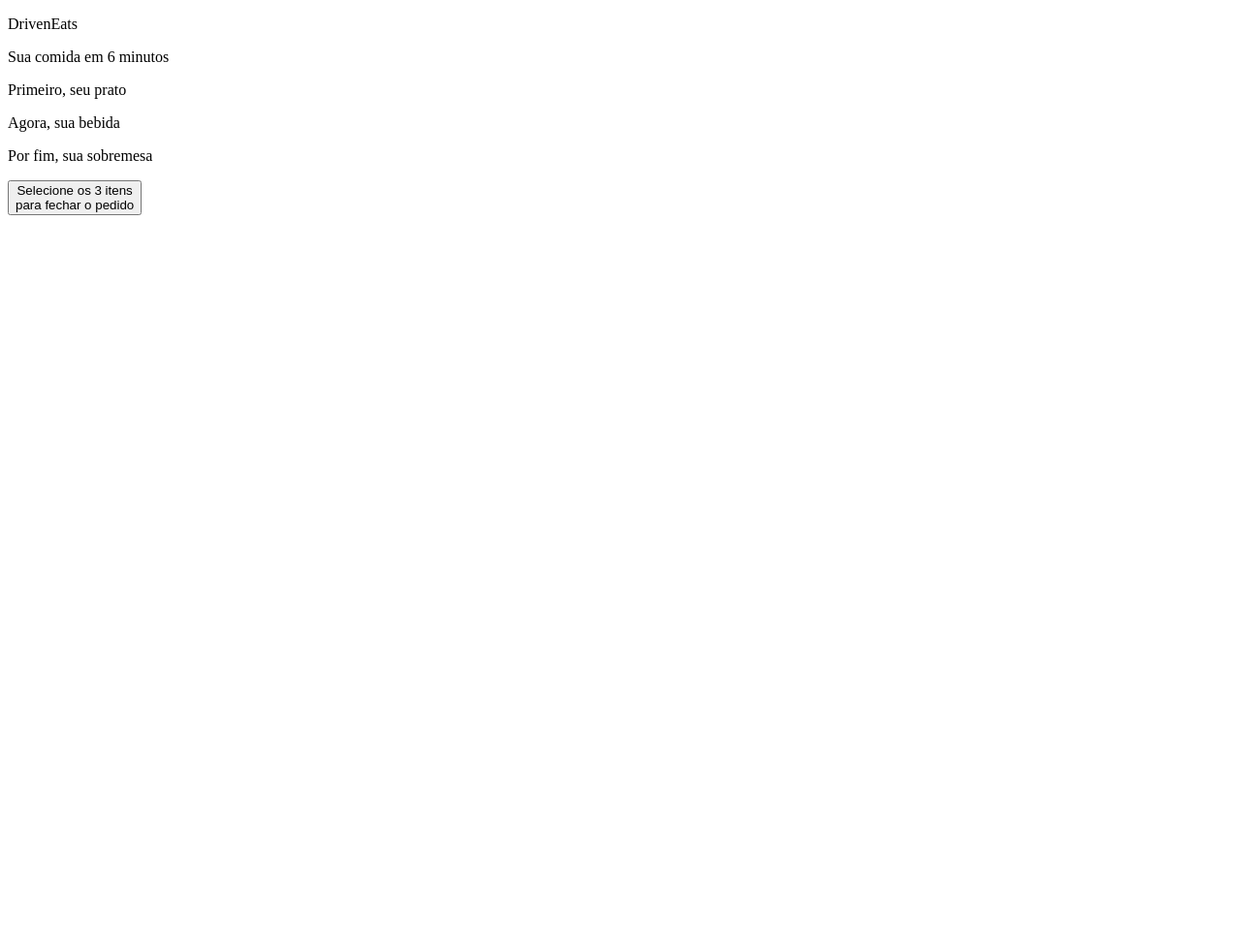
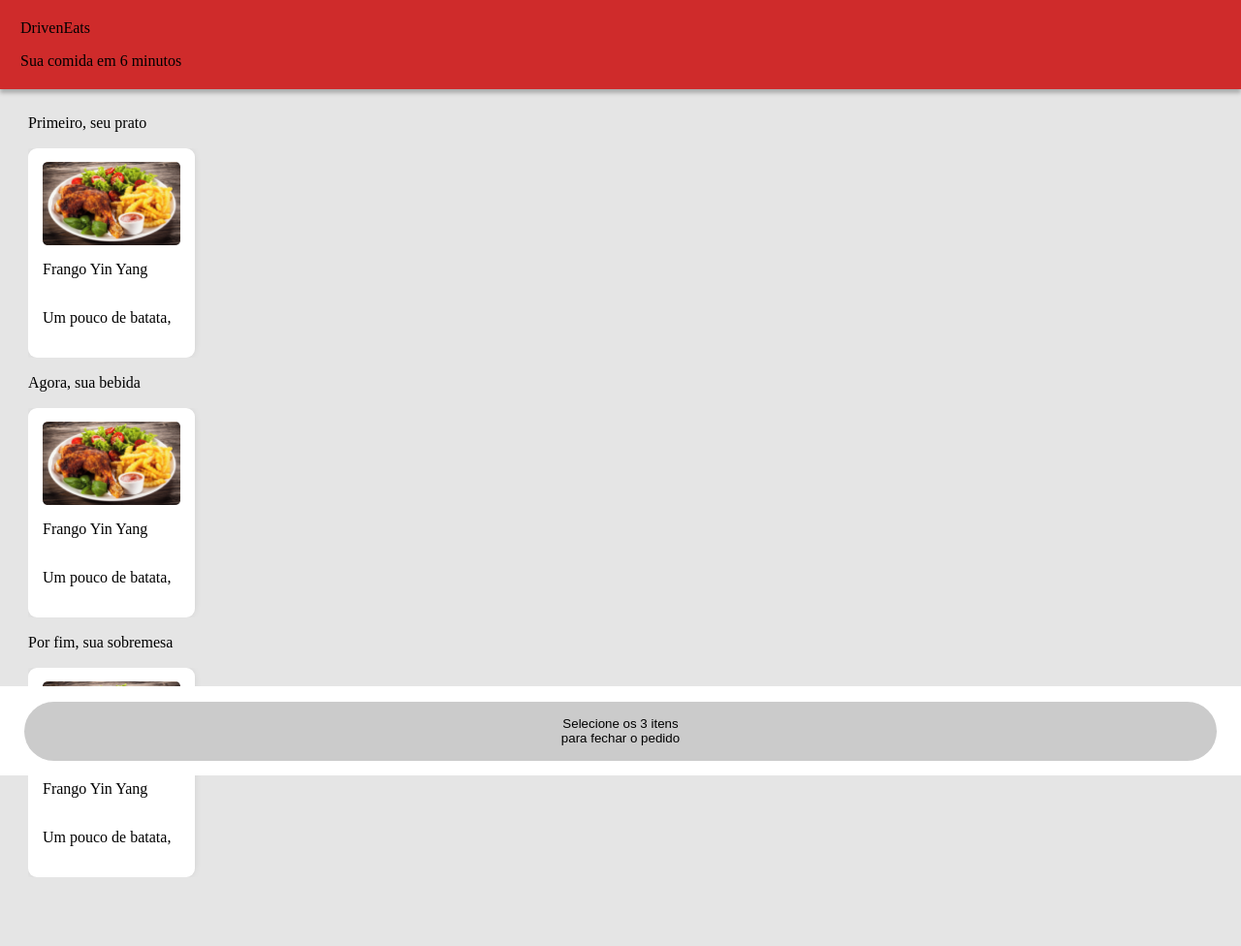
Before and after one commit to brunomguimaraes/DrivenEats, a plain HTML site: page index.html in a window 1280 px wide. Shown: the whole page at 97% size. Before the commit the page ends 800 px from the top, so only its background shows below. Drawn offline with Linux system fonts and the light colour scheme.

Commit message:
Adicionando css báse para dimensão e posicionamento dos items

```diff
--- /dev/null
+++ b/css/style.css
@@ -0,0 +1,99 @@
+* {
+    box-sizing: border-box;
+}
+
+body {
+    background-color: #E5E5E5;
+}
+
+.topo {
+    height: 92px;
+    background-color: #CF2B2B;
+    box-shadow: 0px 4px 4px rgba(0, 0, 0, 0.25);
+
+    display: flex;
+    justify-content: left;
+    align-items: center;
+
+    position: fixed;
+    z-index: 1;
+    top: 0;
+    left: 0;
+    right: 0;
+}
+
+.texto-topo {
+    margin-left: 21px;
+}
+
+.rodape {
+    height: 92px;
+    background-color: #FFFFFF;
+
+    display: flex;
+    justify-content: center;
+    align-items: center;
+
+    position: fixed;
+    bottom: 0;
+    left: 0;
+    right: 0;
+}
+
+.botao-fechar {
+    background-color: #CBCBCB;
+
+    width: calc(100% - 50px);
+    height: 61px;
+
+    display: flex;
+    justify-content: center;
+    align-items: center;
+
+    border-radius: 50px;
+    border-width: 0;
+}
+
+.wrapper-item {
+    height: 216px;
+    margin-top: 17px;
+    margin-bottom: 17px;
+
+    display: flex;
+    overflow-x: auto;
+}
+
+.item {
+    width: 172px;
+    height: 216px;
+
+    position: relative;
+
+    display: flex;
+    flex-direction: column;
+    justify-content: space-between;
+    align-items: left;
+
+
+    padding: 14px 15px;
+    margin-right: 16px;
+
+    background-color: #FFFFFF;
+    box-shadow: 0px 0px 10px -4px rgba(0, 0, 0, 0.25);
+    border-radius: 9px;
+}
+
+.item:last-child {
+    margin-right: -16px;
+}
+
+.conteudo-principal {
+    margin-left: 21px;
+    margin-top: 10px;
+    padding-top: 92px;
+    padding-bottom: 92px;
+}
+
+.sub-titulo {
+    margin-top: 10px;
+}
--- a/index.html
+++ b/index.html
@@ -6,6 +6,7 @@
     <meta name="viewport" content="width=device-width, initial-scale=1.0, minimum-scale=1.0">
 
     <link rel="stylesheet" href="css/reset.css">
+    <link rel="stylesheet" href="css/style.css">
 
     <title>DrivenEats</title>
 </head>
@@ -21,17 +22,47 @@
     <div class="conteudo-principal">
         <div class="subsecao comida">
             <p class="titulo-subsecao">Primeiro, seu prato</p>
-            <div class="wrapper-item"></div>
+            <div class="wrapper-item">
+
+                <div class="item">
+                    <img src="assets/frango_yin_yang 1.png">
+                    <p class="nome-item">Frango Yin Yang</p>
+                    <p class="descricao-item">Um pouco de batata,</p>
+                    <p class="descricao-item">um pouco de salada</p>
+                    <p class="preco">R$ 14,90</p>
+                </div>
+
+            </div>
         </div>
 
         <div class="subsecao bebida">
             <p class="titulo-subsecao">Agora, sua bebida</p>
-            <div class="wrapper-item"></div>
+            <div class="wrapper-item">
+
+                <div class="item">
+                    <img src="assets/frango_yin_yang 1.png">
+                    <p class="nome-item">Frango Yin Yang</p>
+                    <p class="descricao-item">Um pouco de batata,</p>
+                    <p class="descricao-item">um pouco de salada</p>
+                    <p class="preco">R$ 14,90</p>
+                </div>
+
+            </div>
         </div>
 
         <div class="subsecao sobremesa">
             <p class="titulo-subsecao">Por fim, sua sobremesa</p>
-            <div class="wrapper-item"></div>
+            <div class="wrapper-item">
+
+                <div class="item">
+                    <img src="assets/frango_yin_yang 1.png">
+                    <p class="nome-item">Frango Yin Yang</p>
+                    <p class="descricao-item">Um pouco de batata,</p>
+                    <p class="descricao-item">um pouco de salada</p>
+                    <p class="preco">R$ 14,90</p>
+                </div>
+
+            </div>
         </div>
 
         <div class="rodape">
```
Also changed, not shown: assets/frango_yin_yang 1.png (added).
